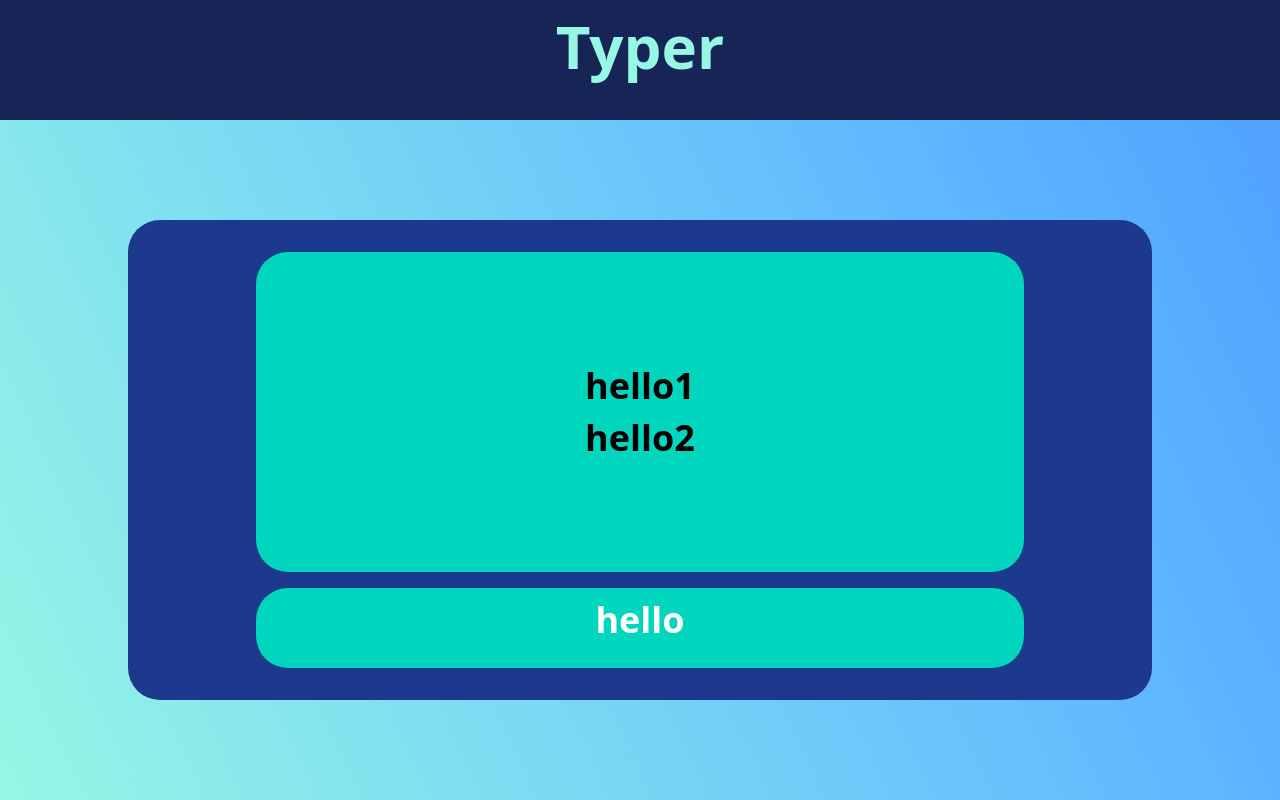
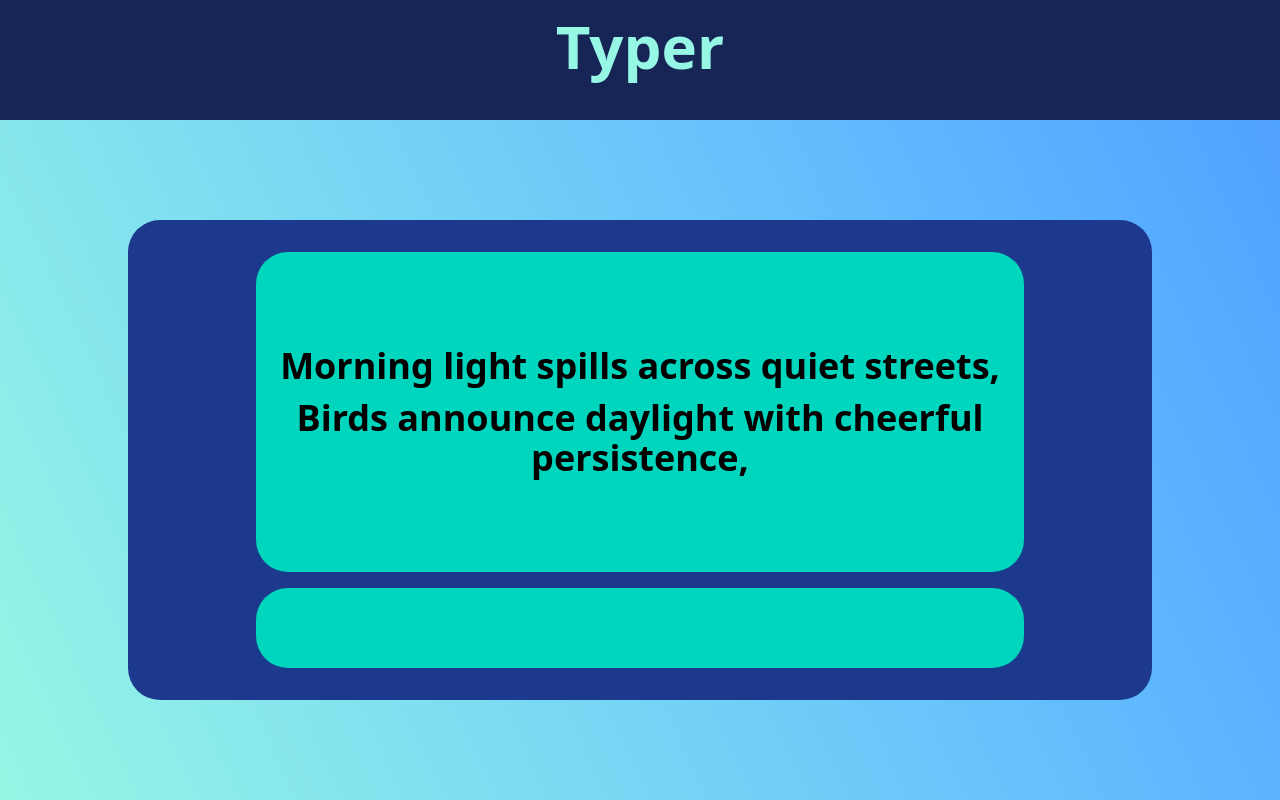
Before and after one commit to lucky-KRMU/Typer, a React (Vite) app: page / in a window 1280 px wide. Built offline with nearby package versions, Linux system fonts and the light colour scheme.

Commit message:
add input field

```diff
--- a/src/App.jsx
+++ b/src/App.jsx
@@ -57,7 +57,7 @@ let para4 = {
   return (
     <>
       <Header />
-      <Hero line1="hello1" line2="hello2" para={para1}/>
+      <Hero para={para1}/>
     </>
   )
 }
--- a/src/Components/Hero/Hero.jsx
+++ b/src/Components/Hero/Hero.jsx
@@ -1,17 +1,42 @@
-import React from 'react'
+import {React, useState} from 'react'
+
+function TypingArea (typingtext) {
+    return (
+        <input id="typing-area" className="h-[10vh] w-[60vw] bg-teal-400 rounded-4xl text-4xl text-center text-white font-semibold py-3 cursor-pointer" value={typingtext.text} onChange={typingtext.onType} />
+    );
+}
 
 function Hero(HeroObj) {
-    let lines = HeroObj.para;
-    console.log(lines);
+  let lines = HeroObj.para;
+//   console.log(lines);
+
+  let [lineOne, setLineOne] = useState(lines['1']);
+  let [lineTwo, setLineTwo] = useState(lines['2']);
+
+  let [typeArea, setTypeArea] = useState('');
+
+
+  const handleType = (e) => {
+    let typeStr = e.target.value;
+    setTypeArea(typeStr);
+    console.log("Str: ", typeArea);
+  }
+  const handleKey = (e) => {
+    console.log("key: ", e.key);
+  }
+//   window.addEventListener('keypress', handleType)
+
   return (
     <>
     <div className='h-[85vh]   bg-linear-65 from-teal-200 to-blue-400 flex flex-col justify-center items-center'>
         <div id="text-card" className='h-[60vh] w-[80vw] bg-blue-900 rounded-4xl flex flex-col gap-4 justify-center items-center'>
             <div id="typing-text" className="h-[40vh] w-[60vw] bg-teal-400 rounded-4xl text-4xl text-center flex flex-col items-center justify-center gap-3 font-semibold ">
-                <div id="line-1">{HeroObj.line1}</div>
-                <div id="line-1">{HeroObj.line2}</div>
+                <div id="line-1">{lineOne}</div>
+                <div id="line-1">{lineTwo}</div>
             </div>
-            <div id="typing-area" className="h-[10vh] w-[60vw] bg-teal-400 rounded-4xl text-4xl text-center text-white font-semibold py-3 cursor-pointer">hello</div>
+            {/* <TypingArea text={typeArea} onType={handleType} /> */}
+            <input id="typing-area" className="h-[10vh] w-[60vw] bg-teal-400 rounded-4xl text-4xl text-center text-white font-semibold py-3 cursor-pointer focus:outline-none" value={typeArea} onChange={handleType} onKeyDown={handleKey}/>
+
         </div>
     </div>
     </>
--- a/vite.config.js
+++ b/vite.config.js
@@ -8,4 +8,7 @@ export default defineConfig({
     react(),
     tailwindcss(),
   ],
+  server : [
+
+  ]
 })
```
Lines whose indentation alone changed are shown as unchanged.
